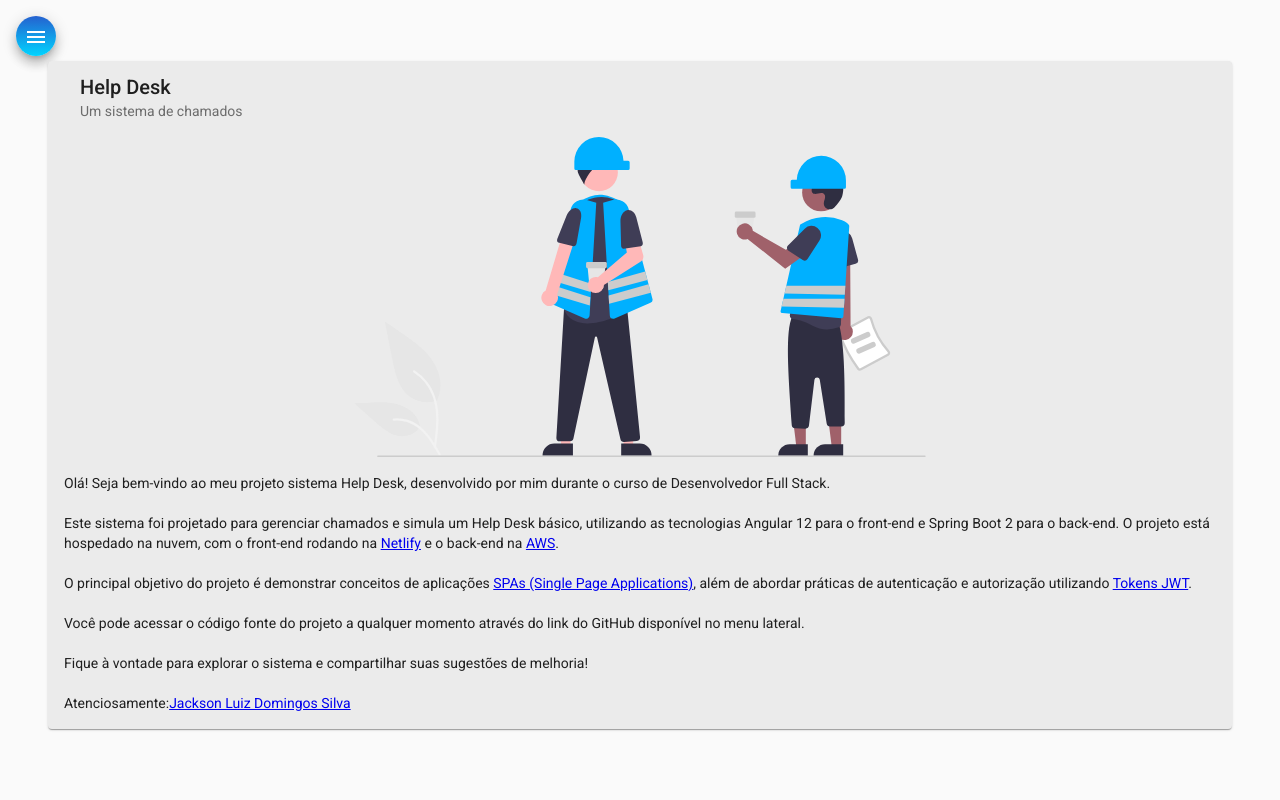
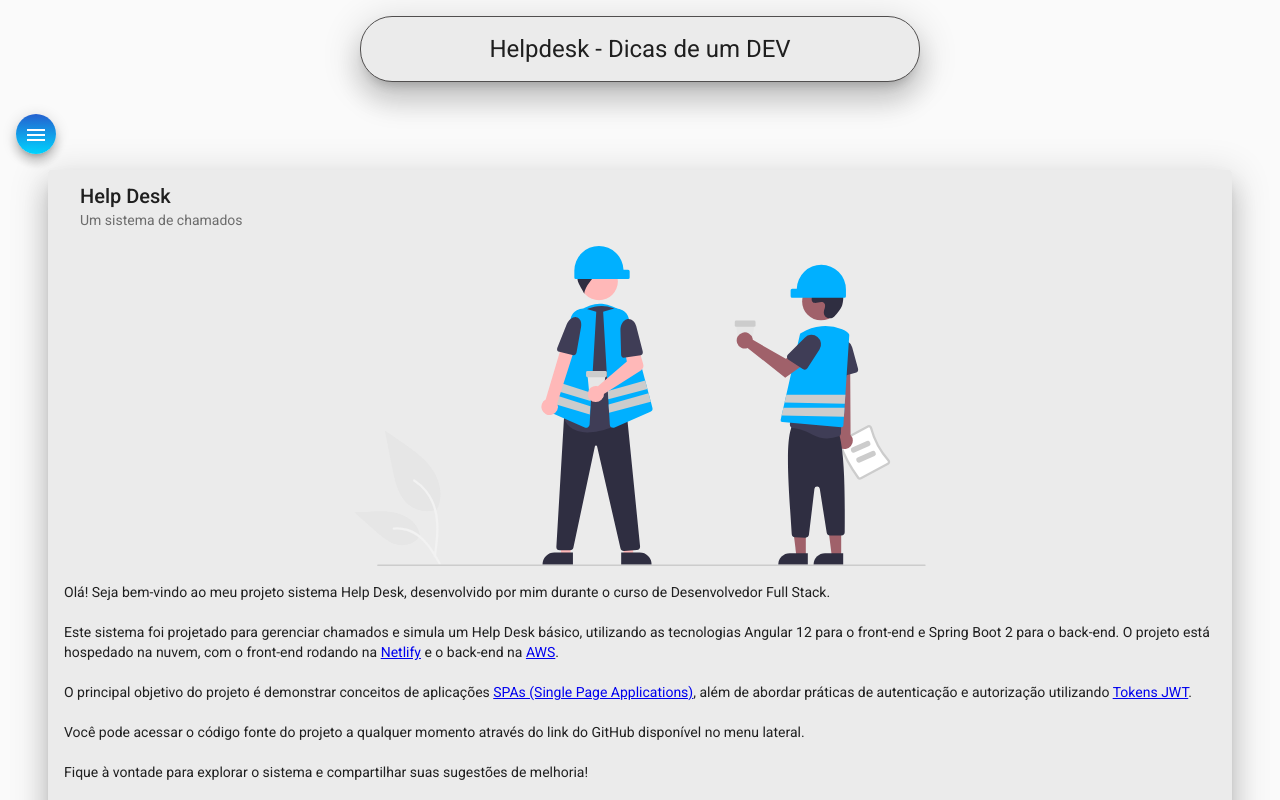
Before and after one commit to JacksonLuiz99/helpdesk-frontend, an Angular app: page /home in a window 1280 px wide. Built offline with nearby package versions, Linux system fonts and the light colour scheme.

Commit message:
HTML e CSS para header

```diff
--- a/src/app/components/header/header.component.css
+++ b/src/app/components/header/header.component.css
@@ -0,0 +1,15 @@
+.container{
+    display: flex;
+    justify-content: center;
+    align-items: center;
+
+}
+
+h1{
+    margin-top: 1rem;
+    border: 1px solid #504e4e;
+    padding: 1rem 10%;
+    border-radius: 2rem;
+    background-color: #ebebeb;
+
+}
--- a/src/app/components/header/header.component.html
+++ b/src/app/components/header/header.component.html
@@ -1 +1,3 @@
-<p>header works!</p>
+<div class="container">
+    <h1 class="mat-elevation-z19">Helpdesk - Dicas de um DEV</h1>
+</div>
--- a/src/app/components/home/home.component.css
+++ b/src/app/components/home/home.component.css
@@ -2,7 +2,7 @@
     width: 90%;
     margin: auto;
     background-color: rgb(235,  235, 235);
-    margin-top: 5px;
+    margin: 1rem auto;
 }
 
 img{
--- a/src/app/components/home/home.component.html
+++ b/src/app/components/home/home.component.html
@@ -1,4 +1,4 @@
-<mat-card class="card">
+<mat-card class="card mat-elevation-z19">
     <mat-card-header>
       <mat-card-title>Help Desk </mat-card-title>
       <mat-card-subtitle>Um sistema de chamados</mat-card-subtitle>
--- a/src/app/components/nav/nav.component.html
+++ b/src/app/components/nav/nav.component.html
@@ -25,6 +25,7 @@
        </mat-nav-list>
     </mat-drawer>
     <div class="sidenav-content">
+      <app-header></app-header>
        <button class="menu mat-elevation-z8" (click)="drawer.toggle()" mat-icon-button>
           <mat-icon>menu</mat-icon>
        </button>
```
